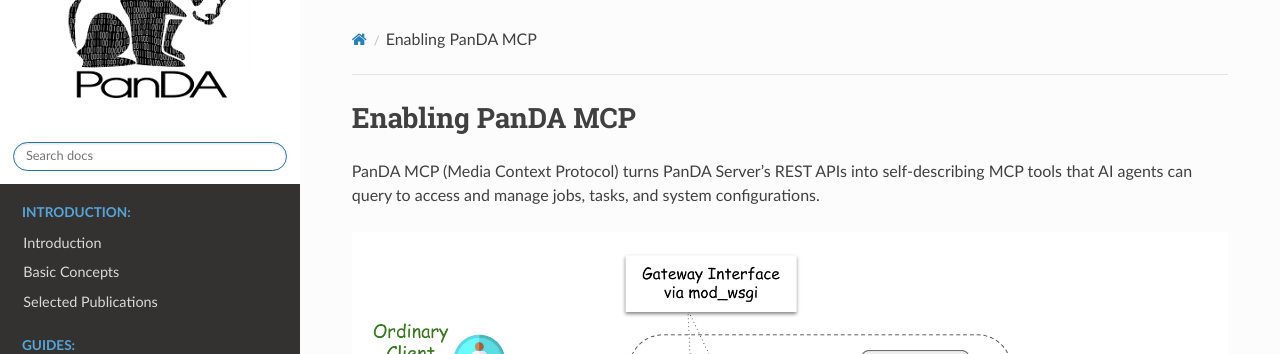
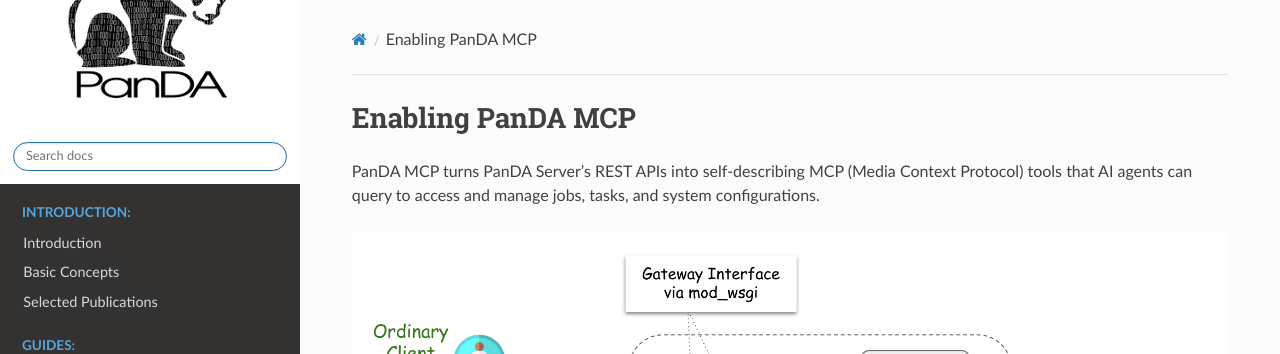
Before and after one commit to PanDAWMS/panda-docs, a Sphinx documentation site: the page built from docs/source/advanced/mcp.rst, in a window 1280 px wide and 1400 px high. Shown: the top 354 px of the window. Built offline with Sphinx 7.4.7 and the Read the Docs theme 3.1.0, drawn with Linux system fonts in a browser that asks for light colours; pages that are not in the unit, such as notebooks, are missing from menus; some of the changed text lies outside the part shown.

Commit message:
Fix typos in MCP documentation

```diff
--- a/docs/source/advanced/mcp.rst
+++ b/docs/source/advanced/mcp.rst
@@ -2,7 +2,7 @@
 Enabling PanDA MCP
 ======================
 
-PanDA MCP (Media Context Protocol) turns PanDA Server's REST APIs into self-describing MCP tools that AI agents can query to access and manage jobs,
+PanDA MCP turns PanDA Server's REST APIs into self-describing MCP (Media Context Protocol) tools that AI agents can query to access and manage jobs,
 tasks, and system configurations.
 
 .. figure:: images/panda_mcp.png
```
Also changed, not shown: other parts of docs/source/advanced/mcp.rst (+2 -2 lines).
